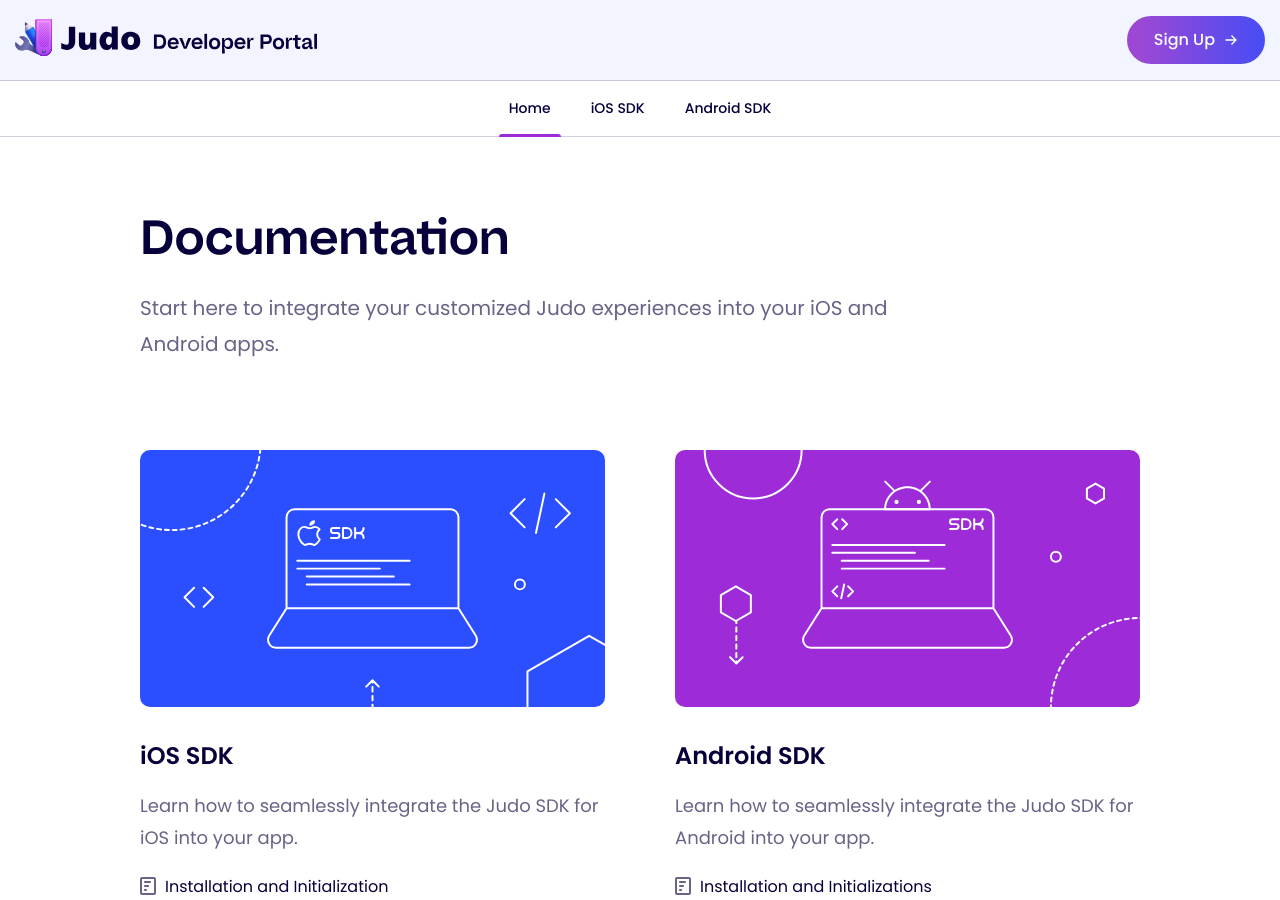
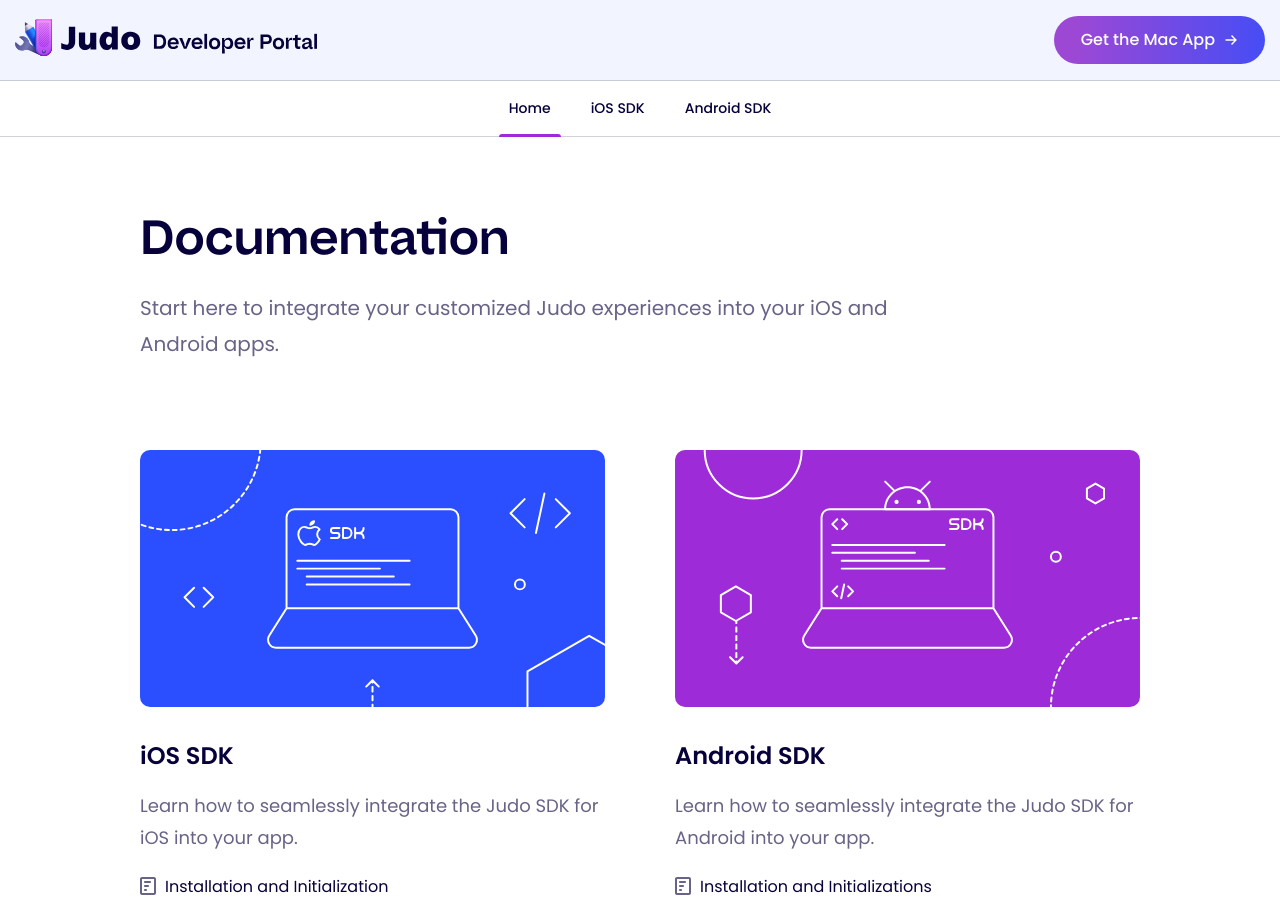
Before and after one commit to y-kovaleva/judo-developer-site, a Jekyll site: the page built from index.markdown, in a window 1280 px wide and 900 px high. Built offline with Jekyll 4.4.1, drawn with Linux system fonts in a browser that asks for light colours; some web fonts are replaced.

Commit message:
Updated CTA link in the main nav (desktop)

```diff
--- a/_includes/site-header.html
+++ b/_includes/site-header.html
@@ -1,7 +1,7 @@
 <header class="site-header">
   <nav class="top-nav d-flex light-blue align-items-center">
     <a href="{{ '/' | relative_url }}"><img src="{{ 'assets/img/judo-dev-portal-logo.svg' | relative_url }}" width="302"></a>
-    <a href="https://www.judo.app/signup" class="btn btn-arrow">Sign Up</a>
+  <a href="https://apps.apple.com/app/apple-store/id1564578427?pt=75075800&ct=Marketing%20Site&mt=8" class="btn btn-arrow">Get the Mac App</a>
     <button class="navbar-toggler" type="button" id="hamburger" title="Toggle Navigation" aria-label="Toggle navigation">
       <span class="menu-toggle">
         <span></span>
```
